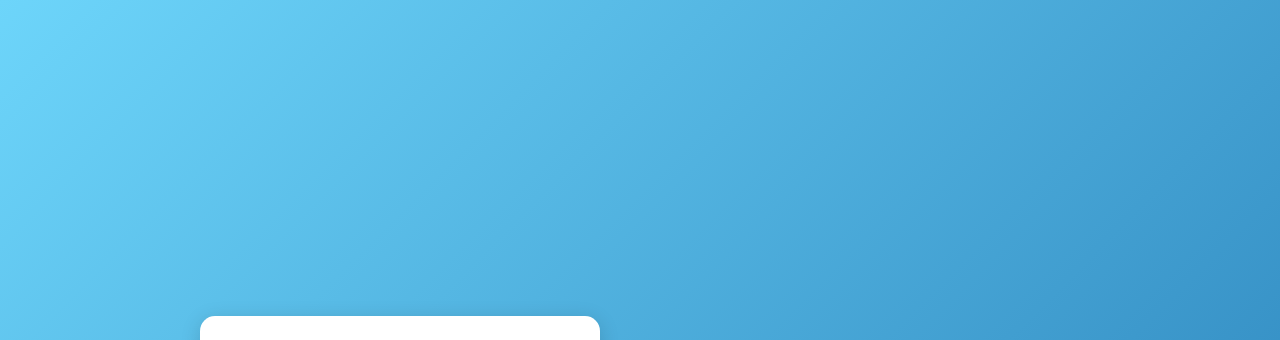
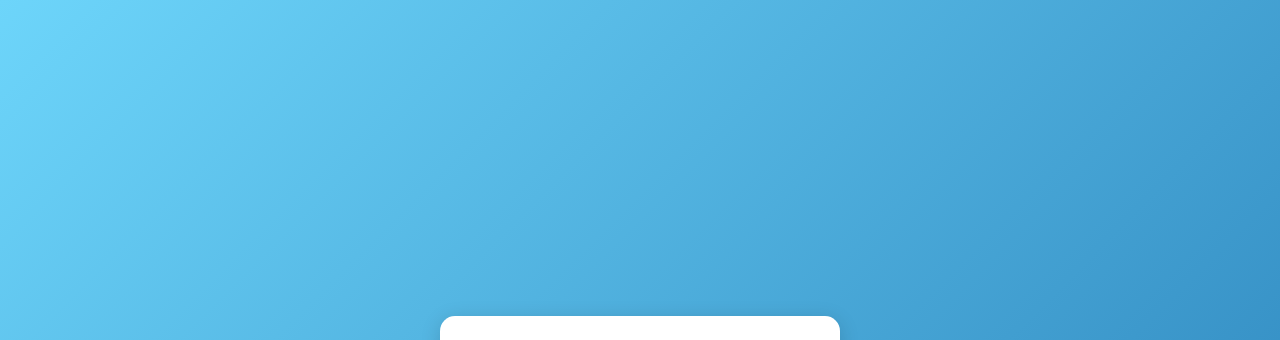
Before and after one commit to ahmedomaracs/To-do-List-with-Vanilla.js, a plain HTML site: page index.html in a window 1280 px wide. Shown: the top 340 px of the page. Drawn offline with Linux system fonts and the light colour scheme.

Commit message:
Main container was fixed and centerd

```diff
--- a/style.css
+++ b/style.css
@@ -9,8 +9,6 @@ body {
     background: linear-gradient(135deg, #6dd5fa, #2980b9);
 
     height: 100vh;
-    width: 100vh;
-
     display: flex;
     align-items: center;
     justify-content: center;
```
